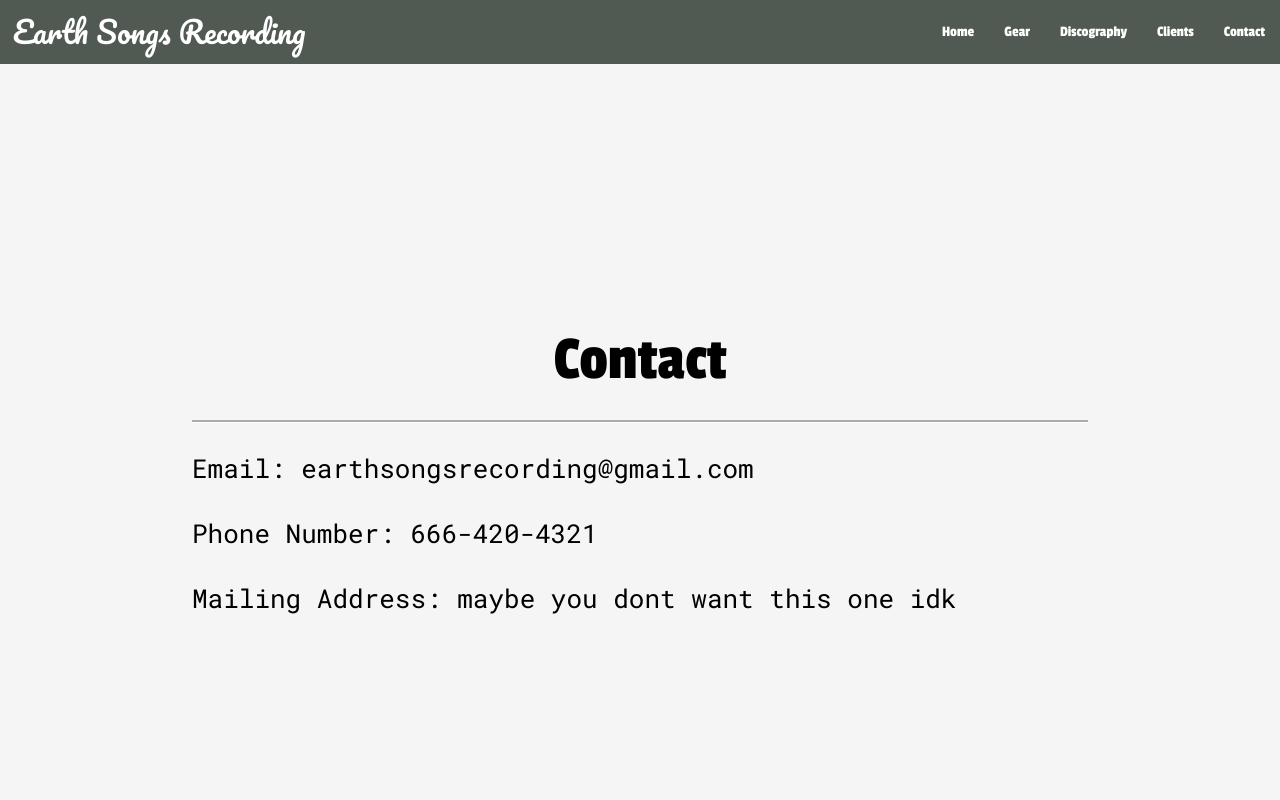
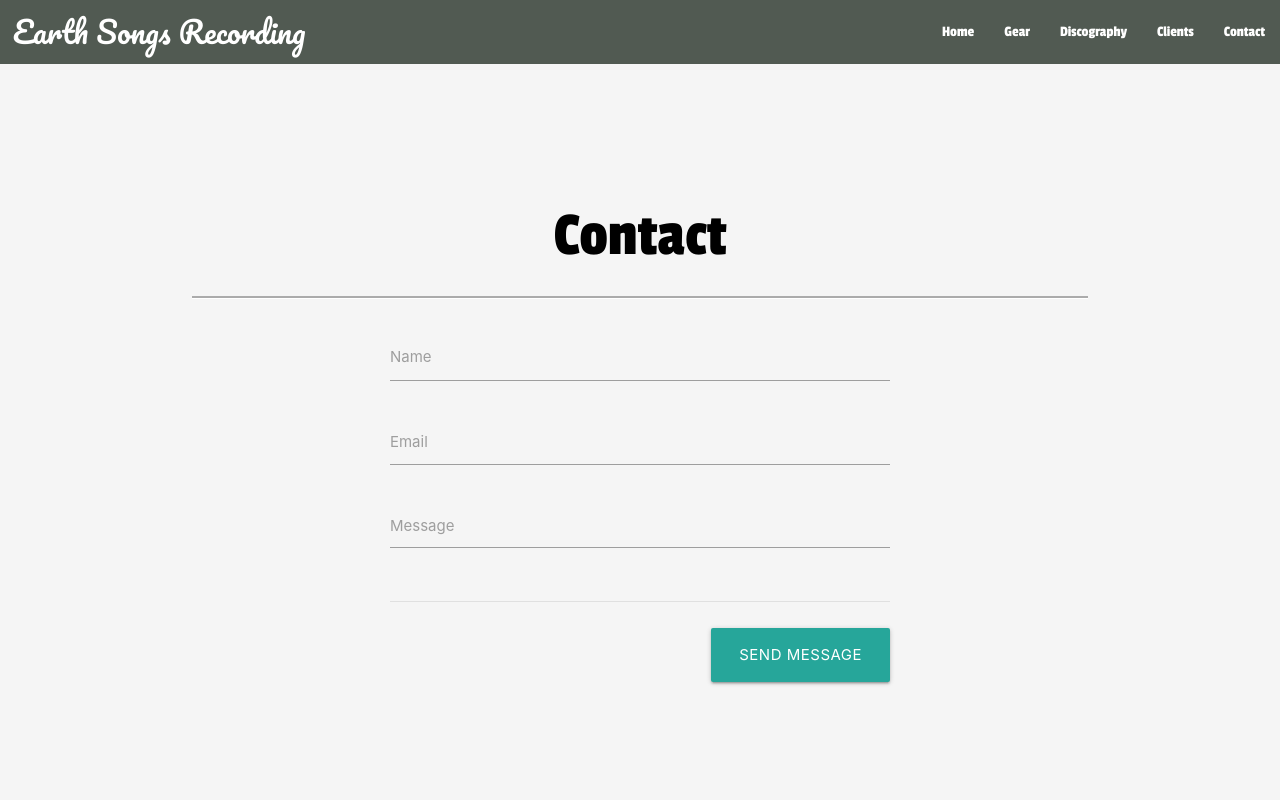
Before and after one commit to davidmbedford/joni-portfolio, a React (Create React App) app: page /contact in a window 1280 px wide. Shown: the top 800 px of the page. Built offline with nearby package versions, Linux system fonts and the light colour scheme.

Commit message:
contact form JSX written and formatted

```diff
--- a/src/screens/contact/index.js
+++ b/src/screens/contact/index.js
@@ -14,9 +14,37 @@ function Contact() {
             </div>
           </div>
 
-      <p>Email: earthsongsrecording@gmail.com</p>
-      <p>Phone Number: 666-420-4321</p>
-      <p>Mailing Address: maybe you dont want this one idk</p>
+          <div className="container">
+            <div className="row">
+              <div className="col m10 offset-m1 s12">
+                <div className="row">
+                  <form className="col s12">
+                    <div className="row">
+                      <div className="input-field col s12">
+                        <input id="name" type="text" />
+                        <label for="name">Name</label>
+                      </div>
+                      <div className="input-field col s12">
+                        <input id="email" type="email" className="form-input" />
+                        <label for="email">Email</label>
+                      </div>
+                      <div className="input-field col s12">
+                        <textarea id="message" className="materialize-textarea"></textarea>
+                        <label for="message">Message</label>
+                      </div>
+                    </div>
+                    <div className="divider"></div>
+                    <div className="row">
+                      <div className="col m12">
+                        <p className="right-align"><button className="btn btn-large waves-effect waves-light" type="button" name="action">Send Message</button></p>
+                      </div>
+                    </div>
+                  </form>
+                </div>
+              </div>
+            </div>
+          </div>
+
         </div>
 
       </header>
```
Lines whose indentation alone changed are shown as unchanged.
